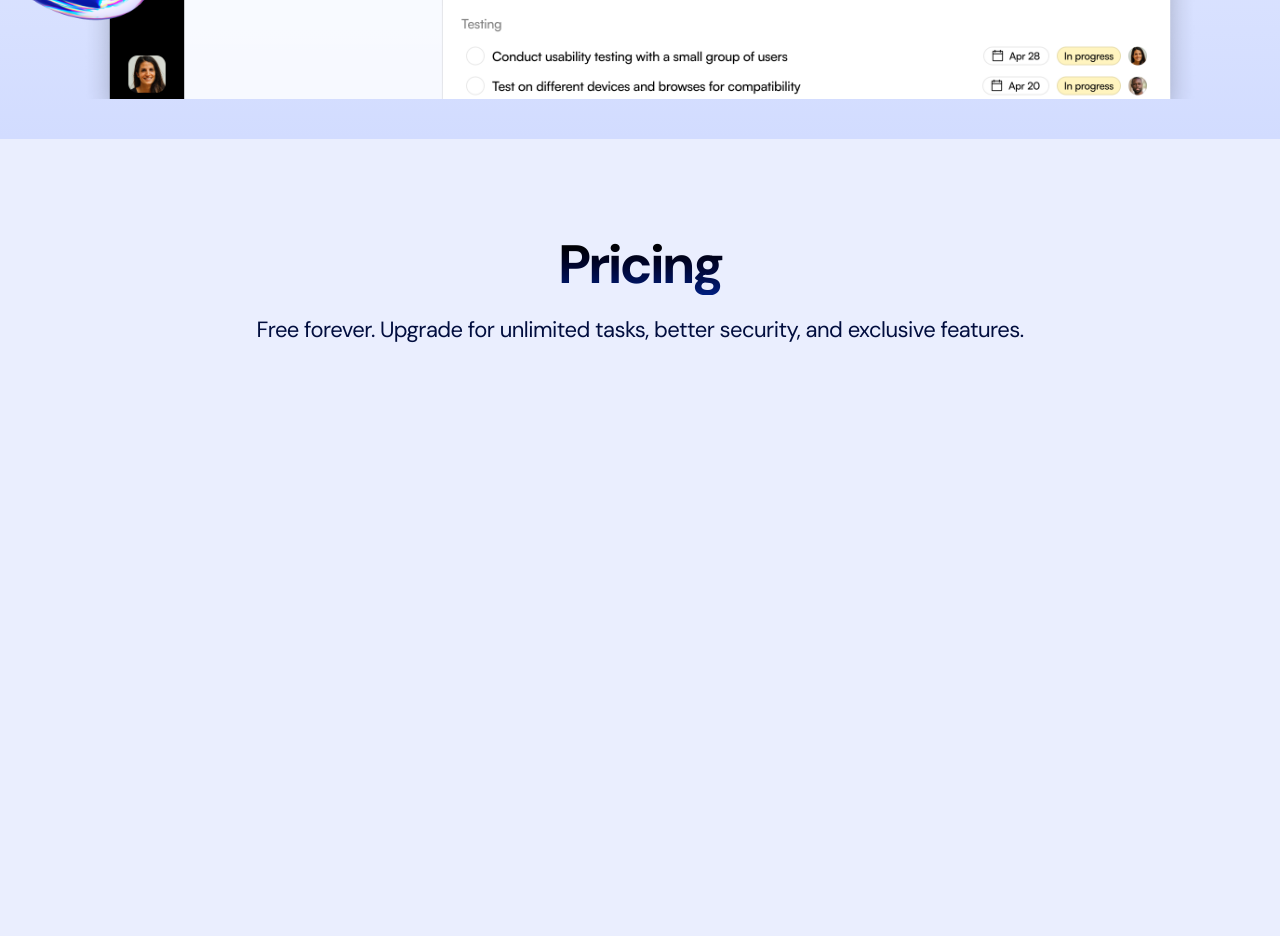
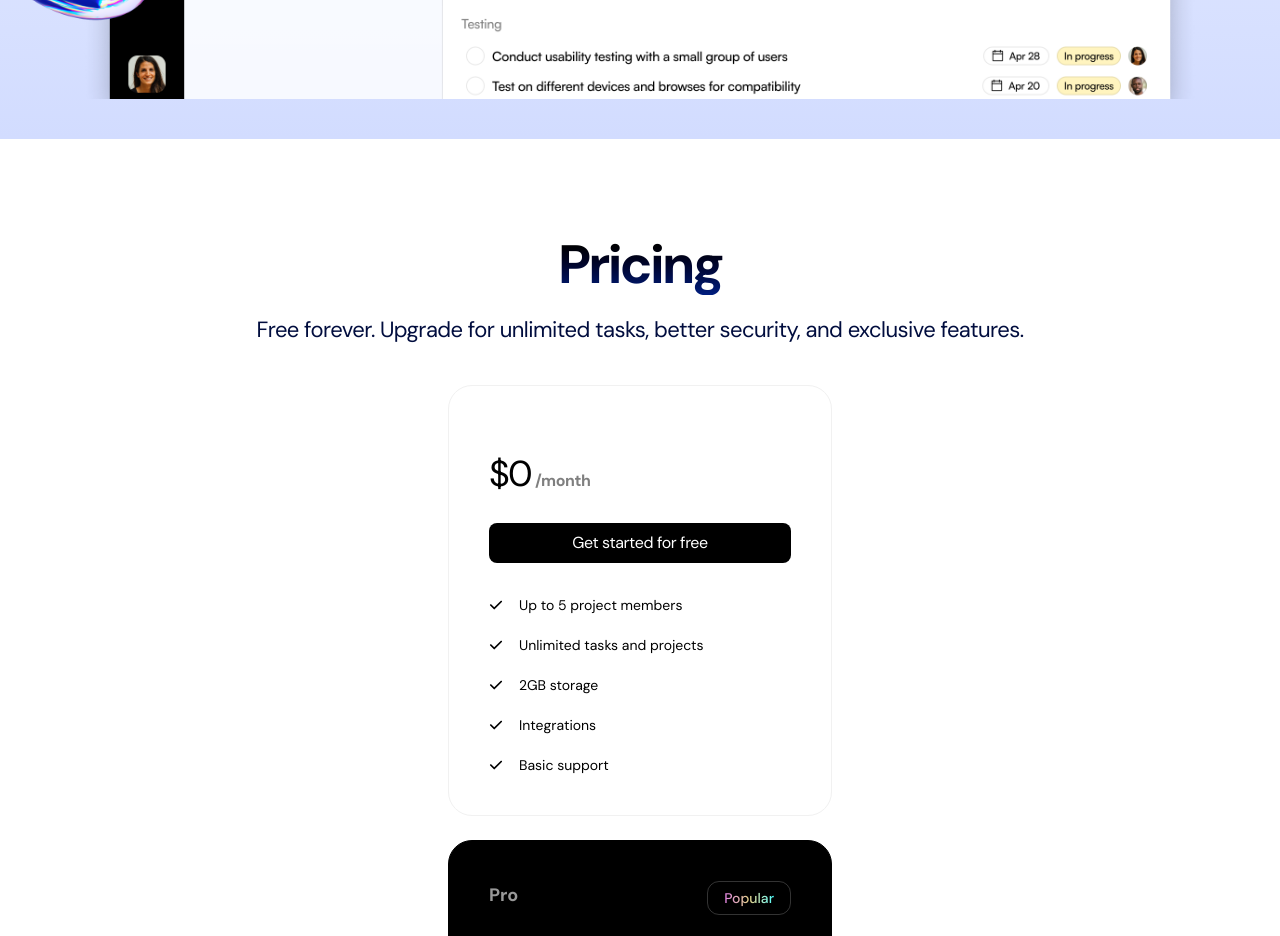
Before and after one commit to Meetkamal256/saas-landing-page, a Next.js app: page / in a window 1280 px wide. Shown: the part 1800-2736 px from the top of the page. Before the commit the page ends 2241 px from the top, so only its background shows below. Built offline with nearby package versions, Linux system fonts and the light colour scheme.

Commit message:
feat: build pricingTier section for mobile, update pricing data, and install tailwind-merge

```diff
--- a/app/data.jsx
+++ b/app/data.jsx
@@ -50,68 +50,58 @@ export const pricingTiers = [
   },
 ];
 
-import avatar1 from "@/assets/avatar-1.png";
-import avatar2 from "@/assets/avatar-2.png";
-import avatar3 from "@/assets/avatar-3.png";
-import avatar4 from "@/assets/avatar-4.png";
-import avatar5 from "@/assets/avatar-5.png";
-import avatar6 from "@/assets/avatar-6.png";
-import avatar7 from "@/assets/avatar-7.png";
-import avatar8 from "@/assets/avatar-8.png";
-import avatar9 from "@/assets/avatar-9.png";
-
 export const testimonials = [
   {
     text: "As a seasoned designer always on the lookout for innovative tools, Framer.com instantly grabbed my attention.",
-    imageSrc: avatar1.src,
+    imageSrc: "./assets/avatar-1.png",
     name: "Jamie Rivera",
     username: "@jamietechguru00",
   },
   {
     text: "Our team's productivity has skyrocketed since we started using this tool. ",
-    imageSrc: avatar2.src,
+    imageSrc: "./assets/avatar-2.png",
     name: "Josh Smith",
     username: "@jjsmith",
   },
   {
     text: "This app has completely transformed how I manage my projects and deadlines.",
-    imageSrc: avatar3.src,
+    imageSrc: "./assets/avatar-3.png",
     name: "Morgan Lee",
     username: "@morganleewhiz",
   },
   {
     text: "I was amazed at how quickly we were able to integrate this app into our workflow.",
-    imageSrc: avatar4.src,
+    imageSrc: "/assets/avatar-4.png",
     name: "Casey Jordan",
     username: "@caseyj",
   },
   {
     text: "Planning and executing events has never been easier. This app helps me keep track of all the moving parts, ensuring nothing slips through the cracks.",
-    imageSrc: avatar5.src,
+    imageSrc: "./assets/avatar-5.png",
     name: "Taylor Kim",
     username: "@taylorkimm",
   },
   {
     text: "The customizability and integration capabilities of this app are top-notch.",
-    imageSrc: avatar6.src,
+    imageSrc: "./assets/avatar-6.png",
     name: "Riley Smith",
     username: "@rileysmith1",
   },
   {
     text: "Adopting this app for our team has streamlined our project management and improved communication across the board.",
-    imageSrc: avatar7.src,
+    imageSrc: "./assets/avatar-7.png",
     name: "Jordan Patels",
     username: "@jpatelsdesign",
   },
   {
     text: "With this app, we can easily assign tasks, track progress, and manage documents all in one place.",
-    imageSrc: avatar8.src,
+    imageSrc: "./assets/avatar-8.png",
     name: "Sam Dawson",
     username: "@dawsontechtips",
   },
   {
     text: "Its user-friendly interface and robust features support our diverse needs.",
-    imageSrc: avatar9.src,
+    imageSrc: "./assets/avatar-9.png",
     name: "Casey Harper",
     username: "@casey09",
   },
--- a/app/sections/Pricing.tsx
+++ b/app/sections/Pricing.tsx
@@ -1,8 +1,10 @@
+import { twMerge } from "tailwind-merge";
 import { pricingTiers } from "../data";
+import { FaCheck } from "react-icons/fa6";
 
 export const Pricing = () => {
   return (
-    <section className="py-24">
+    <section className="py-24 bg-white">
       <div className="container">
         <h2 className="text-center text-3xl md:text-[54px] md:leading-[60px] font-bold tracking-tighter bg-gradient-to-b from-black to-[#001E80] text-transparent bg-clip-text ">
           Pricing
@@ -12,6 +14,63 @@ export const Pricing = () => {
           exclusive features.
         </p>
       </div>
+      {/* Card */}
+      <div className="flex flex-col gap-6 items-center mt-10">
+        {pricingTiers.map(
+          ({ title, monthlyPrice, buttonText, popular, inverse, features }) => (
+            <div
+              className={twMerge(
+                "p-10 border border-[#f1f1f1] rounded-3xl shadow[0_7px_14px_#EAEAEA] max-w-sm w-full",
+                inverse === true && "border-black bg-black text-white"
+              )}
+             >
+              {popular === true && (
+                <div className="flex justify-between">
+                  <h3
+                    className={twMerge(
+                      "text-lg font-bold text-black/50",
+                      inverse === true && "text-white/60"
+                    )}
+                  >
+                    {title}
+                  </h3>
+                  <div className="inline-flex text-sm px-4 py-1.5 rounded-xl border border-white/20">
+                    <span className="bg-gradient-to-r from-[#DD7DDF] via-[#E1CD86] via-[#BBCB92] via-[#71C2EF] to-[#3BFFFF] text-transparent bg-clip-text font-medium">
+                      Popular
+                    </span>
+                  </div>
+                </div>
+              )}
+              <div>
+                <div className="flex items-baseline gap-1 mt-[30px]">
+                  <span className="text-4xl tracking-tighter leading-none">
+                    ${monthlyPrice}
+                  </span>
+                  <span className="tracking-tight font-bold text-black/50">
+                    /month
+                  </span>
+                </div>
+                <button
+                  className={twMerge(
+                    "btn btn-primary w-full mt-[30px]",
+                    inverse === true && "bg-white text-black"
+                  )}
+                >
+                  {buttonText}
+                </button>
+                <ul className="flex flex-col gap-5 mt-8">
+                  {features.map((feature) => (
+                    <li className="flex items-center gap-4 text-sm">
+                      <FaCheck />
+                      <span>{feature}</span>
+                    </li>
+                  ))}
+                </ul>
+              </div>
+            </div>
+          )
+        )}
+      </div>
     </section>
   );
 };
--- a/package.json
+++ b/package.json
@@ -12,7 +12,8 @@
     "next": "15.3.3",
     "react": "^19.0.0",
     "react-dom": "^19.0.0",
-    "react-icons": "^5.5.0"
+    "react-icons": "^5.5.0",
+    "tailwind-merge": "^3.3.0"
   },
   "devDependencies": {
     "@eslint/eslintrc": "^3",
```
Also changed, not shown: 1 other file (tests, documents, lock files or other folders).
